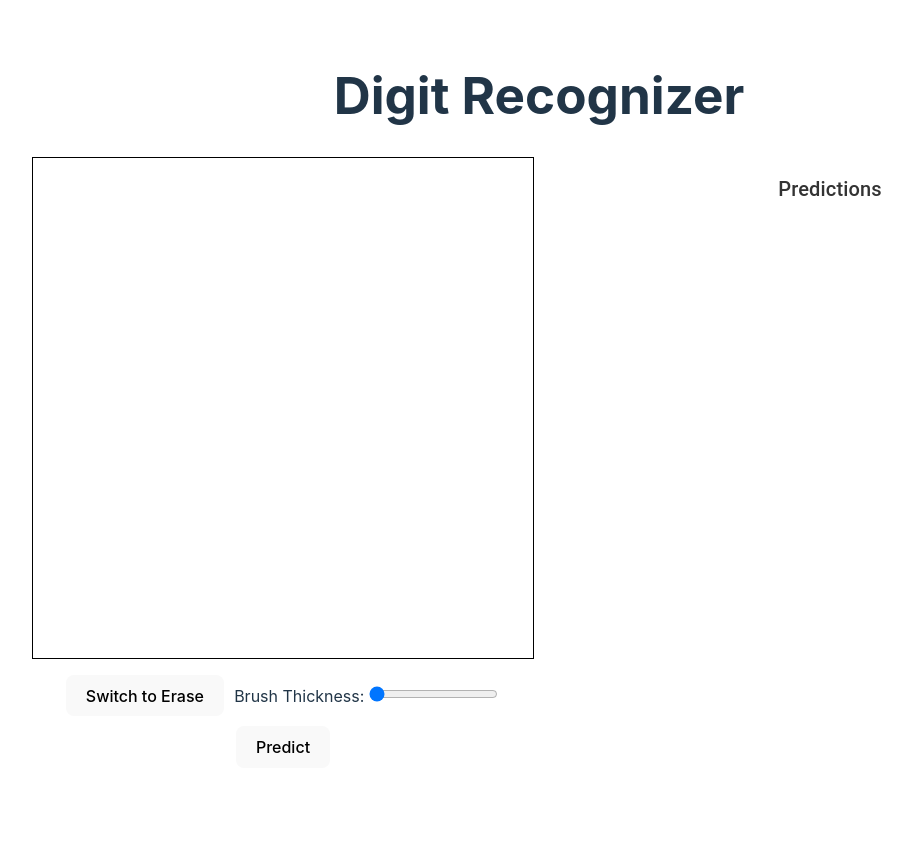
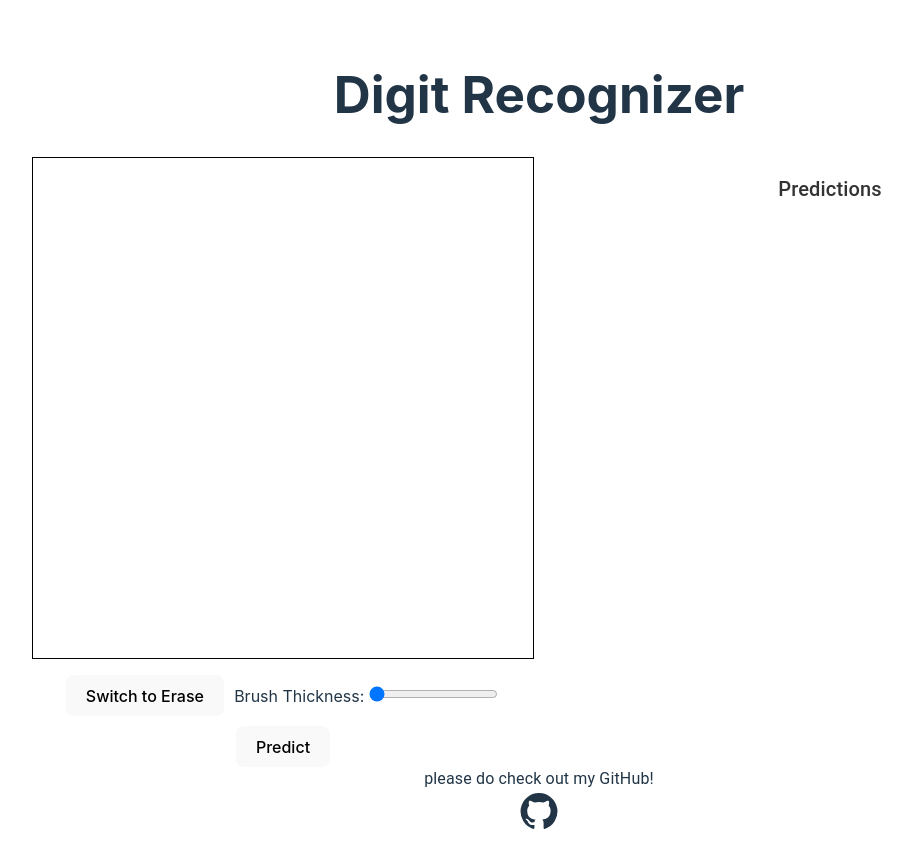
Before and after one commit to Vishwa2684/digit-recognizer, a React (Vite) app in the folder frontend/: page / in a window 1280 px wide. Shown: the whole page, without its empty margins (101-1013 px from the left). Before the commit the page ends 800 px from the top, so only its background shows below. Built offline with nearby package versions, Linux system fonts and the light colour scheme.

Commit message:
added icon

```diff
--- a/frontend/package.json
+++ b/frontend/package.json
@@ -13,6 +13,7 @@
   "dependencies": {
     "@emotion/react": "^11.13.3",
     "@emotion/styled": "^11.13.0",
+    "@mui/icons-material": "^6.1.1",
     "@mui/material": "^6.1.1",
     "konva": "^9.3.15",
     "react": "^18.3.1",
--- a/frontend/src/App.jsx
+++ b/frontend/src/App.jsx
@@ -2,8 +2,10 @@ import React,{useState} from 'react';
 import './App.css';
 import Canvas from './Canvas';
 import Truth from './Truth';
-import { Stack } from '@mui/material';
-// import {LinearProgressWithLabel} from '@mui/material'
+import { Stack, Typography } from '@mui/material';
+import GitHubIcon from '@mui/icons-material/GitHub';
+
+
 function App() {
   const [results,setResults] = useState([]);
   console.log(results)
@@ -14,6 +16,13 @@ function App() {
         <Canvas setResults = {setResults}/>
         <Truth predictions={results}/>
       </Stack>
+      {/* <GitHubIcon onClick ={()=>window.open("https://github.com/Vishwa2684","_blank")}/> */}
+
+       <Typography>please do check out my GitHub!</Typography>
+        <GitHubIcon
+          onClick={()=>window.open("https://github.com/Vishwa2684","_blank")}
+          style={{ cursor: 'pointer', fontSize: '40px' }}
+        />
 
     </div>
   );
```
Also changed, not shown: 1 other file (tests, documents, lock files or other folders).
